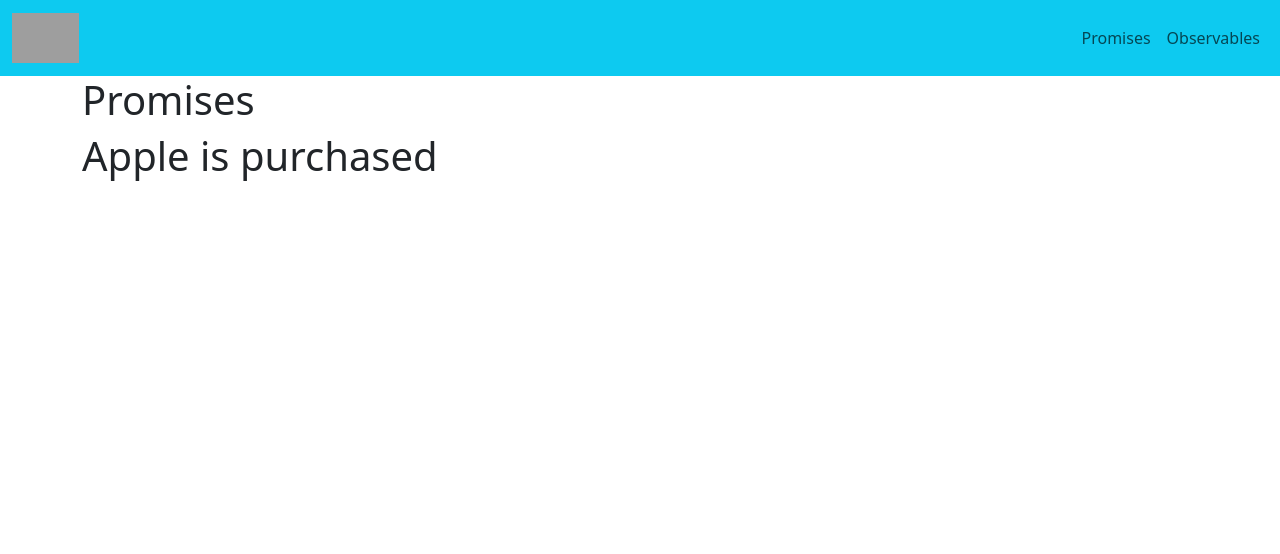
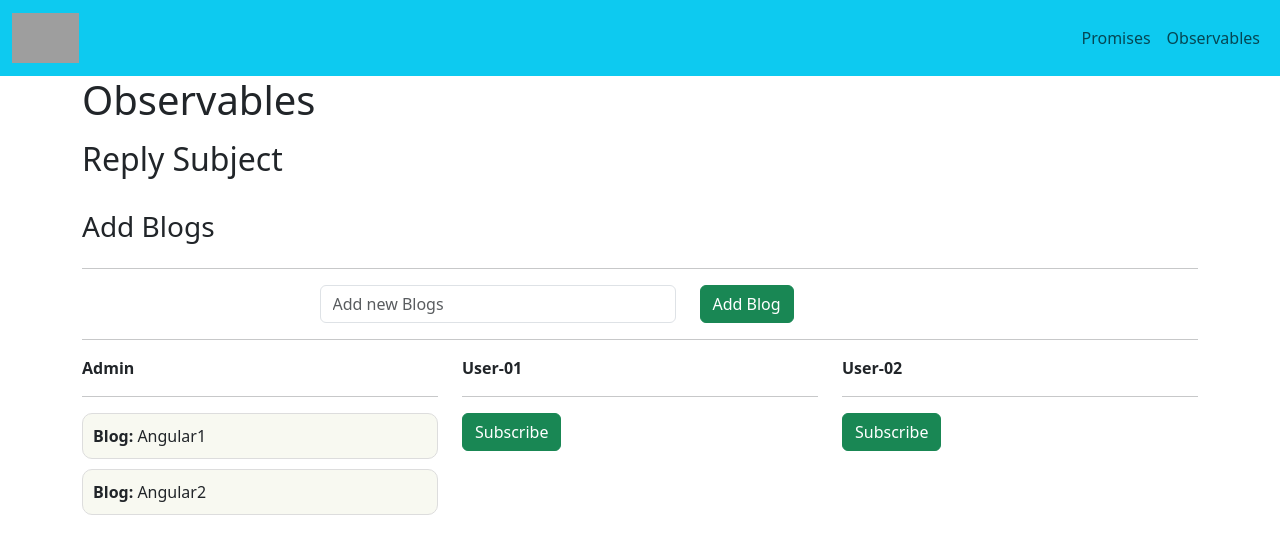
Before and after one commit to MohamedBenAhmed55/bootstrap-angular, an Angular app: page /observable/replysubject in a window 1280 px wide. Before the commit this address led to /promises. Shown: the top 554 px of the page. Built offline with nearby package versions, Linux system fonts and the light colour scheme; grey boxes are pictures that could not be loaded.

Commit message:
replaySubject

```diff
--- a/src/app/app-routing.module.ts
+++ b/src/app/app-routing.module.ts
@@ -7,6 +7,7 @@ import { ObservableComponent } from './observable/observable.component';
 import { IntervalComponent } from './interval/interval.component';
 import { OfOptComponent } from './of-opt/of-opt.component';
 import { SubjectComponent } from './subject/subject.component';
+import { ReplysubjectComponent } from './replysubject/replysubject.component';
 
 const routes: Routes = [
   {
@@ -37,6 +38,10 @@ const routes: Routes = [
         path: 'subject',
         component: SubjectComponent,
       },
+      {
+        path: 'replysubject',
+        component: ReplysubjectComponent,
+      },
     ],
   },
   {
--- a/src/app/app.module.ts
+++ b/src/app/app.module.ts
@@ -15,6 +15,7 @@ import { Sub1Component } from './sub1/sub1.component';
 import { Sub2Component } from './sub2/sub2.component';
 import { Sub3Component } from './sub3/sub3.component';
 import { Sub4Component } from './sub4/sub4.component';
+import { ReplysubjectComponent } from './replysubject/replysubject.component';
 
 @NgModule({
   declarations: [
@@ -30,6 +31,7 @@ import { Sub4Component } from './sub4/sub4.component';
     Sub2Component,
     Sub3Component,
     Sub4Component,
+    ReplysubjectComponent,
   ],
   imports: [
     BrowserModule,
--- a/src/app/design-utility.service.ts
+++ b/src/app/design-utility.service.ts
@@ -1,12 +1,14 @@
 import { Injectable } from '@angular/core';
-import { Subject } from 'rxjs';
+import { ReplaySubject, Subject } from 'rxjs';
 
 @Injectable({
   providedIn: 'root',
 })
 export class DesignUtilityService {
   newOffer = new Subject<boolean>();
-  user = new Subject<any>()
+  user = new Subject<any>();
+  blog = new ReplaySubject<string>();
+
   constructor() {}
   printValue(val: any) {
     let element = document.createElement('li');
@@ -18,4 +20,7 @@ export class DesignUtilityService {
     this.user.next(name);
   }
 
+  setAddBlog(blog: string) {
+    this.blog.next(blog);
+  }
 }
--- a/src/app/list/list.component.html
+++ b/src/app/list/list.component.html
@@ -43,5 +43,17 @@
         >
       </div>
     </div>
+
+    <div class="col-md-3">
+      <div
+        class="box"
+        style="background-color: #c5a5a5; padding: 20px; text-align: center"
+      >
+        <a routerLink="replysubject" class="text-dark text-decoration-none">
+          Reply Subject</a
+        >
+      </div>
+    </div>
+
   </div>
 </div>
--- /dev/null
+++ b/src/app/replysubject/replysubject.component.css
@@ -0,0 +1,13 @@
+.blog {
+  list-style-type: none;
+  margin: 0;
+  padding: 0;
+}
+
+.blog li {
+    background-color: #f8f9f1;
+    border: 1px solid #ddd;
+    border-radius: 10px;
+    padding: 10px;
+    margin-top: 10px;
+}
--- /dev/null
+++ b/src/app/replysubject/replysubject.component.html
@@ -0,0 +1,69 @@
+<div class="container">
+  <div class="my-3">
+    <h2>Reply Subject</h2>
+    <br />
+    <div class="row">
+      <div class="col"><h3>Add Blogs</h3></div>
+    </div>
+    <hr />
+    <div class="row justify-content-center">
+      <div class="col-md-4">
+        <input
+          type="text"
+          class="form-control"
+          placeholder="Add new Blogs"
+          #addBlog
+        />
+      </div>
+      <div class="col-md-3">
+        <button class="btn btn-success" (click)="onChange(addBlog.value)">
+          Add Blog
+        </button>
+      </div>
+    </div>
+    <hr />
+    <div class="row">
+      <div class="col-md-4">
+        <strong>Admin</strong>
+        <hr />
+        <ul class="blog">
+          <li *ngFor="let item of adminList">
+            <strong>Blog:</strong> {{ item }}
+          </li>
+        </ul>
+      </div>
+      <div class="col-md-4">
+        <strong>User-01</strong>
+        <hr />
+        <ul class="blog">
+          <li *ngFor="let item of user1List">
+            <strong>Blog:</strong>{{ item }}
+          </li>
+        </ul>
+        <button
+          class="btn btn-success"
+          (click)="user1sub()"
+          [ngClass]="user1Mode ? 'btn-dark' : 'btn-sucess'"
+        >
+          {{user1Mode ? 'Unsubscribe': 'Subscribe'}}
+        </button>
+      </div>
+      <div class="col-md-4">
+        <strong>User-02</strong>
+        <hr />
+        <ul class="blog">
+          <li *ngFor="let item of user2List">
+            <strong>Blog:</strong>{{ item }}
+          </li>
+        </ul>
+        <button
+          class="btn btn-success"
+          (click)="user2sub()"
+          [ngClass]="user2Mode ? 'btn-dark' : 'btn-sucess'"
+        >
+          {{user2Mode ? 'Unsubscribe': 'Subscribe'}}
+        </button>
+      </div>
+    </div>
+  </div>
+</div>
--- /dev/null
+++ b/src/app/replysubject/replysubject.component.ts
@@ -0,0 +1,53 @@
+import { Component, destroyPlatform, OnInit } from '@angular/core';
+import { DesignUtilityService } from '../design-utility.service';
+import { Subscription } from 'rxjs';
+
+@Component({
+  selector: 'app-replysubject',
+  templateUrl: './replysubject.component.html',
+  styleUrl: './replysubject.component.css',
+})
+export class ReplysubjectComponent implements OnInit {
+  constructor(private designUtility: DesignUtilityService) {}
+  adminList = ['Angular1', 'Angular2'];
+  user1List: string[] = [];
+  user2List: string[] = [];
+  user1Mode: boolean = false;
+  user2Mode: boolean = false;
+  user1Subscription: Subscription = new Subscription();
+  user2Subscription: Subscription = new Subscription();
+  ngOnInit(): void {
+    this.designUtility.blog.subscribe((res) => {
+      console.log(res);
+      this.adminList.push(res);
+    });
+  }
+
+  onChange(addBlog: string) {
+    // console.log(addBlog);
+    this.designUtility.blog.next(addBlog);
+  }
+  user1sub() {
+    if (this.user1Mode) {
+      this.user1Subscription.unsubscribe();
+    } else {
+      this.user1Subscription = this.designUtility.blog.subscribe((res) => {
+        this.user1List.push(res);
+      });
+    }
+
+    this.user1Mode = !this.user1Mode;
+  }
+
+  user2sub() {
+    if (this.user2Mode) {
+      this.user2Subscription.unsubscribe();
+    } else {
+      this.user2Subscription = this.designUtility.blog.subscribe((res) => {
+        this.user2List.push(res);
+      });
+    }
+
+    this.user2Mode = !this.user2Mode;
+  }
+}
```
Also changed, not shown: 1 other file (tests, documents, lock files or other folders).
